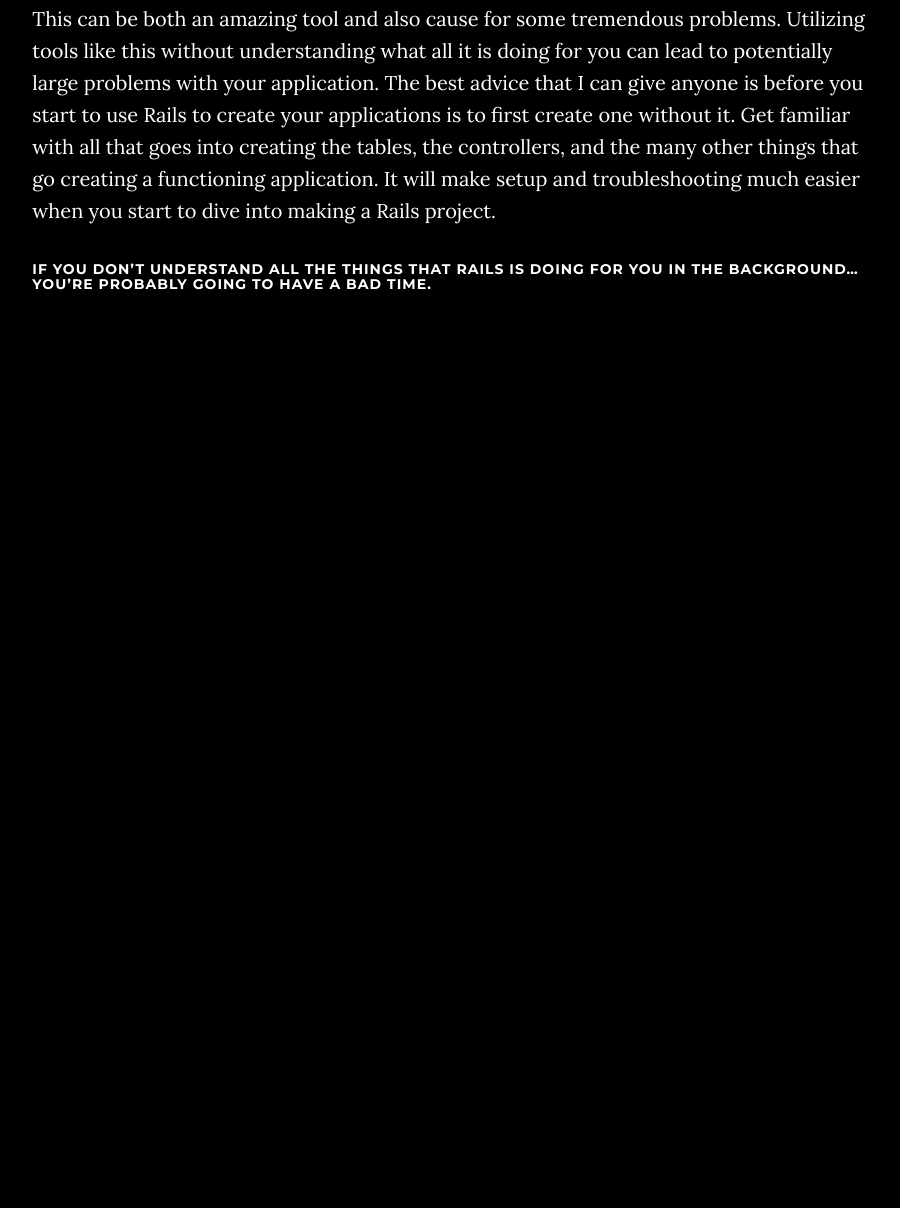
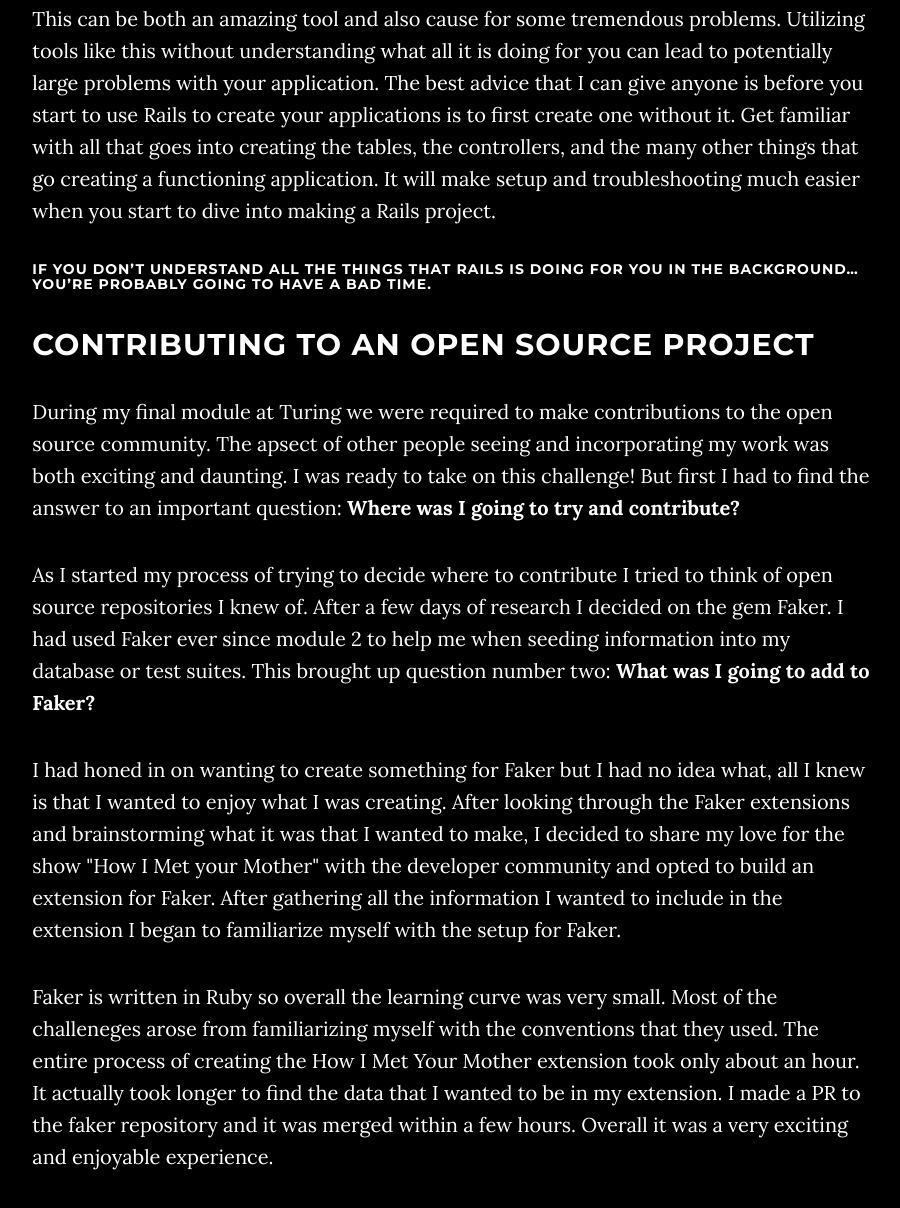
Before and after one commit to jdconrad89/jdconrad89.github.io, a plain HTML site: page blog.html in a window 1280 px wide. Shown: the part 2940-4148 px from the top of the page, without its empty margins (186-1086 px from the left). Before the commit the page ends 3268 px from the top, so only its background shows below. Drawn offline with Linux system fonts and the light colour scheme.

Commit message:
add opensource blog post

```diff
--- a/blog.html
+++ b/blog.html
@@ -162,6 +162,30 @@
 
               <h5>If you don’t understand all the things that Rails is doing for you in the background… you’re probably going to have a bad time.</h5>
 
+              <h2> Contributing to an Open Source Project </h2>
+
+              <p> During my final module at Turing we were required to make contributions to the open source community. The apsect
+                  of other people seeing and incorporating my work was both exciting and daunting. I was ready to take on this challenge!
+                  But first I had to find the answer to an important question: <strong>Where was I going to try and contribute?</strong>
+              </p>
+
+              <p> As I started my process of trying to decide where to contribute I tried to think of open source repositories I knew of.
+                  After a few days of research I decided on the gem <a href="https://github.com/stympy/faker ">Faker</a>. I had used Faker
+                  ever since module 2 to help me when seeding information into my database or test suites. This brought up question number two:
+                  <strong>What was I going to add to Faker?</strong>
+              </p>
+
+              <p> I had honed in on wanting to create something for Faker but I had no idea what, all I knew is that I wanted to enjoy what I was creating.
+                  After looking through the Faker extensions and brainstorming what it was that I wanted to make, I decided to share my love for the show
+                  "How I Met your Mother" with the developer community and opted to build an extension for Faker. After gathering all the information I wanted
+                  to include in the extension I began to familiarize myself with the setup for Faker.
+              </p>
+
+              <p> Faker is written in Ruby so overall the learning curve was very small. Most of the challeneges arose from familiarizing myself with the conventions
+                  that they used. The entire process of creating the How I Met Your Mother extension took only about an hour. It actually took longer to find the data
+                  that I wanted to be in my extension. I made a PR to the faker repository and it was merged within a few hours. Overall it was a very exciting
+                  and enjoyable experience.
+              </p>
         </div>
     </div>
 </section>
```
